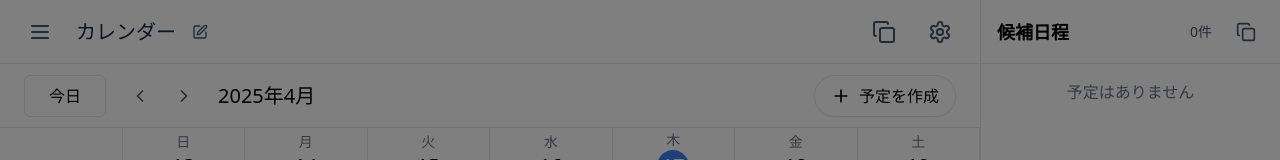
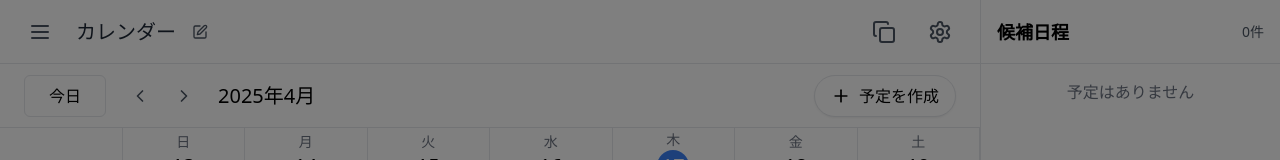
Before and after one commit to typista/calendar-app, a React (Vite) app: page / in a window 1280 px wide. Shown: the top 160 px of the page. Built offline with nearby package versions, Linux system fonts and the light colour scheme.

Commit message:
URLコピーボタンを１つに

```diff
--- a/src/App.tsx
+++ b/src/App.tsx
@@ -1,5 +1,5 @@
 import React, { useState, useRef, MouseEvent, KeyboardEvent, useEffect, TouchEvent } from 'react';
-import { ChevronLeft, ChevronRight, Menu, Settings, X, Share2, Copy, List, Calendar, Clock, Check, X as XIcon, UserCircle2, PenSquare, Plus, Minus } from 'lucide-react';
+import { ChevronLeft, ChevronRight, Menu, Settings, X, Copy, List, Calendar, Clock, Check, X as XIcon, UserCircle2, PenSquare, Plus, Minus } from 'lucide-react';
 import { v4 as uuidv4 } from 'uuid';
 
 interface Event {
@@ -1053,15 +1053,8 @@ function App() {
       <div className="hidden md:block w-[300px] border-l">
         <div className="h-16 px-4 border-b flex items-center justify-between">
           <h3 className="text-lg font-semibold">候補日程</h3>
-          <div className="flex items-center gap-4">
+          <div className="flex items-center">
             <span className="text-sm text-gray-600">{events.length}件</span>
-            <button
-              className="p-2 hover:bg-gray-100 rounded-full"
-              onClick={handleShareEvents}
-              title={copyButtonText}
-            >
-              <Copy className="w-5 h-5 text-gray-600" />
-            </button>
           </div>
         </div>
         <div className="overflow-y-auto h-[calc(100vh-64px)]">
```
